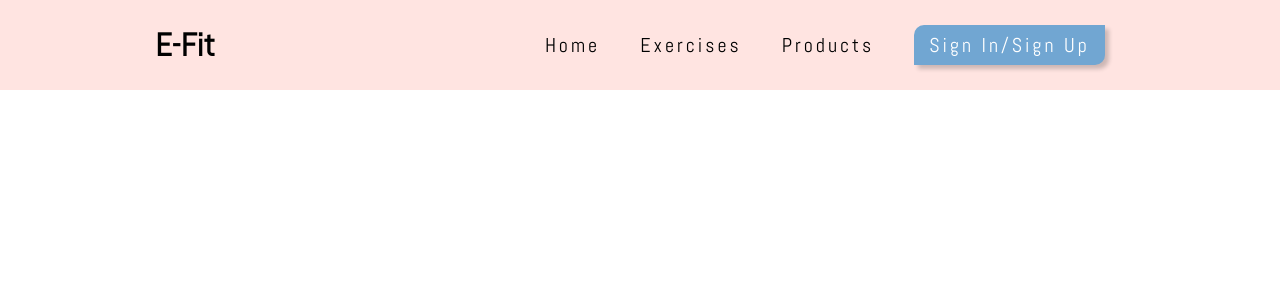
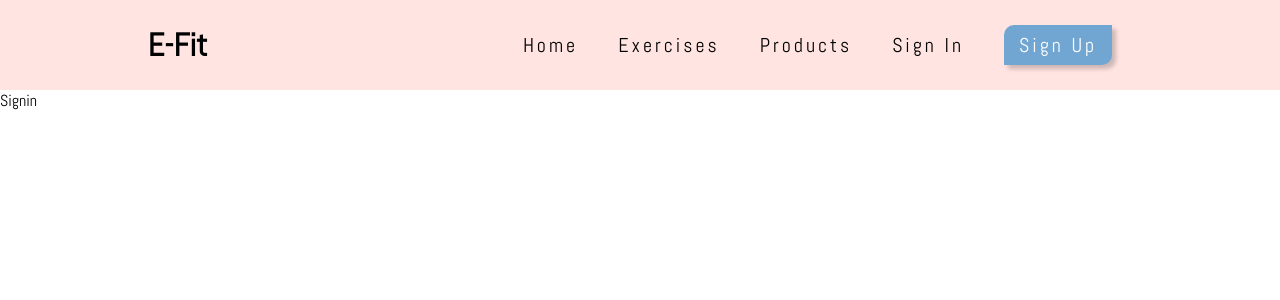
Before and after one commit to VanessaLiaw021/E-Fit, a React (Create React App) app in the folder client/: page /signin in a window 1280 px wide. Shown: the top 300 px of the page. Built offline with nearby package versions, Linux system fonts and the light colour scheme.

Commit message:
added signin/signup component and added routes to it

```diff
--- a/client/src/App.js
+++ b/client/src/App.js
@@ -2,6 +2,8 @@
 import './App.css';
 import Navbar from "./components/Navbar";
 import { BrowserRouter as Router, Routes, Route } from 'react-router-dom';
+import Signin from "./components/Signin";
+import Signup from "./components/Signup";
 
 //App Componennt
 function App() {
@@ -9,6 +11,10 @@ function App() {
     <Router>
       <>
         <Navbar />
+        <Routes>
+          <Route path="/signin" element={<Signin />}/>
+          <Route path="/signup" element={<Signup />}/>
+        </Routes>
       </>
     </Router>
   );
--- a/client/src/components/Navbar.js
+++ b/client/src/components/Navbar.js
@@ -32,6 +32,7 @@ const Navbar = () => {
     <Header>
         <h1>E-Fit</h1>
 
+        {/* NavBar */}
         <nav>
           <Navbar>
             <NavList>
@@ -43,8 +44,11 @@ const Navbar = () => {
             <NavList>
               <Link to='/' className="links nav-link">Products</Link>
             </NavList>
+            <NavList>
+              <Link to='/signin' className="links nav-link">Sign In</Link>
+            </NavList>
             <NavList id="user-account">
-              <Link to='/' className="links">Sign In/Sign Up</Link>
+              <Link to='/signup' className="links">Sign Up</Link>
             </NavList>
           </Navbar>
         </nav>
--- /dev/null
+++ b/client/src/components/Signin.js
@@ -0,0 +1,9 @@
+import React from 'react'
+
+const Signin = () => {
+  return (
+    <div>Signin</div>
+  )
+}
+
+export default Signin;
--- /dev/null
+++ b/client/src/components/Signup.js
@@ -0,0 +1,13 @@
+//Import required packages
+import React from 'react';
+
+
+//Signup Component
+const Signup = () => {
+  return (
+    <div>Signup</div>
+  )
+}
+
+//Export Signup Component
+export default Signup;
```
